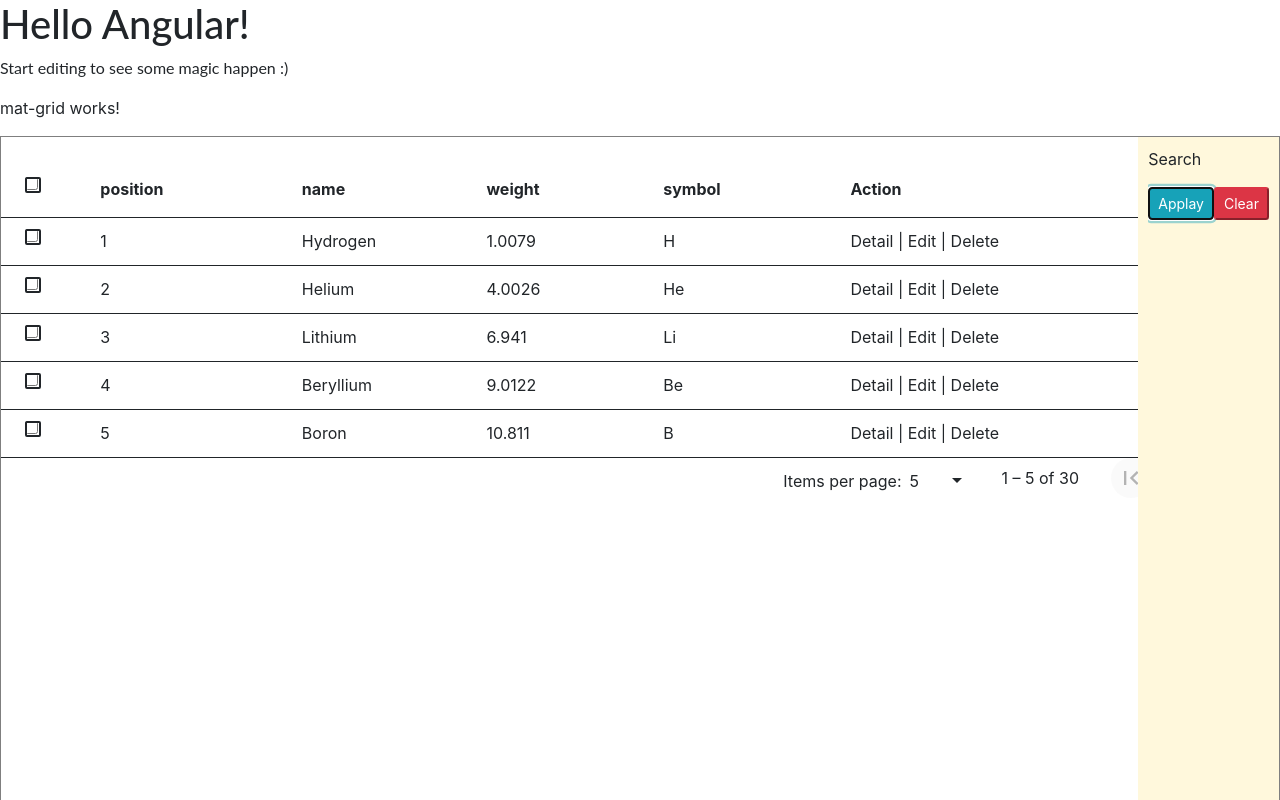
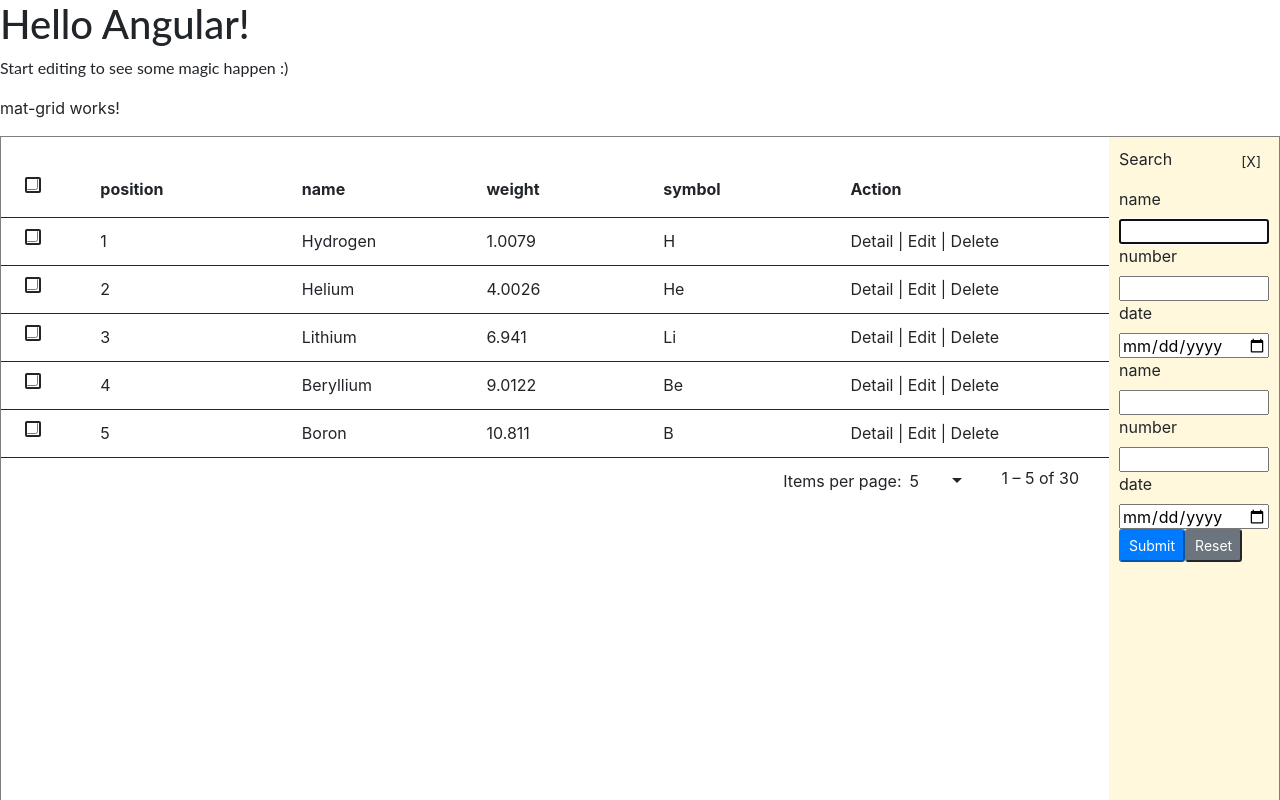
Before and after one commit to hudaSharings/angular-matgrid, an Angular app: page / in a window 1280 px wide. Both pictures are taken after a click on the element "Search". Shown: the top 800 px of the page. Built offline with nearby package versions, Linux system fonts and the light colour scheme.

Commit message:
4 files modified

```diff
--- a/src/app/materials/mat-grid/mat-grid.component.css
+++ b/src/app/materials/mat-grid/mat-grid.component.css
@@ -21,3 +21,11 @@
   padding: 10px;
    background-color:cornsilk
    }
+
+.pointer{
+  cursor:pointer;
+}
+.search-input{
+  height: 25px;
+  width: 150px;
+}
--- a/src/app/materials/mat-grid/mat-grid.component.html
+++ b/src/app/materials/mat-grid/mat-grid.component.html
@@ -4,21 +4,9 @@
 
 <mat-drawer-container class="matgrid-container" autosize>
 
-  <mat-drawer #drawer class="matgrid-sidenav clearfix" mode="over" position="end">
-    <p>Search</p>
-    <div>
-    <button (click)="drawer.toggle()" class="btn-sm btn-info" mat-raised-button>
-      Applay
-    </button>
-    <button (click)="drawer.toggle()" class="btn-sm btn-danger" mat-raised-button>
-      Clear
-    </button>
-    </div>
-  </mat-drawer>
 
  <div class="matgrid-sidenav-content">
-  <span (click)="drawer.toggle()" class="float-right " style="cursor:pointer;">
-    <span class="glyphicon glyphicon-search"></span>
+  <span (click)="drawer.toggle()" class="float-right pointer " >
      Search</span>
   <table mat-table [dataSource]="dataSource"  matSort class="mat-elevation-z8" >
 
@@ -84,4 +72,36 @@
  </div>
 
 
+  <mat-drawer #drawer class="matgrid-sidenav clearfix" mode="over" position="end">
+    <p>Search
+       <span  (click)="drawer.toggle()" class="btn-sm pointer float-right" >[X]</span>
+      </p>
+
+    <form #searchForm (submit)="onSearchSubmitt()">
+      <label>name</label><br>
+      <input type="text" name="A" class="search-input"><br>
+      <label>number</label><br>
+      <input type="number"  name="B" class="search-input"><br>
+      <label>date</label><br>
+      <input type="date" name="C" class="search-input"><br>
+      <label>name</label><br>
+      <input type="text" name="A" class="search-input"><br>
+      <label>number</label><br>
+      <input type="number"  name="B" class="search-input"><br>
+      <label>date</label><br>
+      <input type="date" name="C" class="search-input"><br>
+
+
+       <div >
+    <input type="submit"  class="btn-sm btn-primary" mat-raised-button/>
+    <input type="reset"  class="btn-sm btn-secondary" mat-raised-button/>
+
+    </div>
+    </form>
+
+
+
+  </mat-drawer>
+
+
 </mat-drawer-container>
--- a/src/app/materials/mat-grid/mat-grid.component.ts
+++ b/src/app/materials/mat-grid/mat-grid.component.ts
@@ -5,7 +5,7 @@
 import {SelectionModel} from '@angular/cdk/collections';
 import {IColumn} from '../models'
 
-
+import{FormBuilder} from '@angular/forms'
 @Component({
   selector: 'app-mat-grid',
   templateUrl: './mat-grid.component.html',
@@ -57,22 +57,24 @@
 
 
 
-  constructor() {
+  constructor(private fb:FormBuilder) {
 
    }
 
   ngOnInit() {
     this.Columns=this.columnDef
-
     this.displayedColumns.push('Select')
     this.columnDef.map(x=>{this.displayedColumns.push(x.name);})
     this.displayedColumns.push('Action')
-
-
     this.dataSource= new MatTableDataSource(this.data);
     this.dataSource.paginator = this.paginator;
     this.dataSource.sort = this.sort;
+
   }
+
+onSearchSubmitt(){
+
+}
 
   OnDetail(item:any){
     this.detail.emit(item)
--- a/src/app/materials/materials.module.ts
+++ b/src/app/materials/materials.module.ts
@@ -10,7 +10,7 @@
 import {MatToolbarModule} from '@angular/material/toolbar';
 
 import { MatGridComponent } from './mat-grid/mat-grid.component';
-
+import {FormsModule,ReactiveFormsModule} from '@angular/forms'
 const matModules =[
     MatTableModule,
     MatPaginatorModule,
@@ -18,7 +18,9 @@
     MatSortModule,
     MatCheckboxModule,
     MatSidenavModule,
-    MatToolbarModule
+    MatToolbarModule,
+    FormsModule,
+    ReactiveFormsModule
 ]
 const matComponents=[
 MatGridComponent
```
